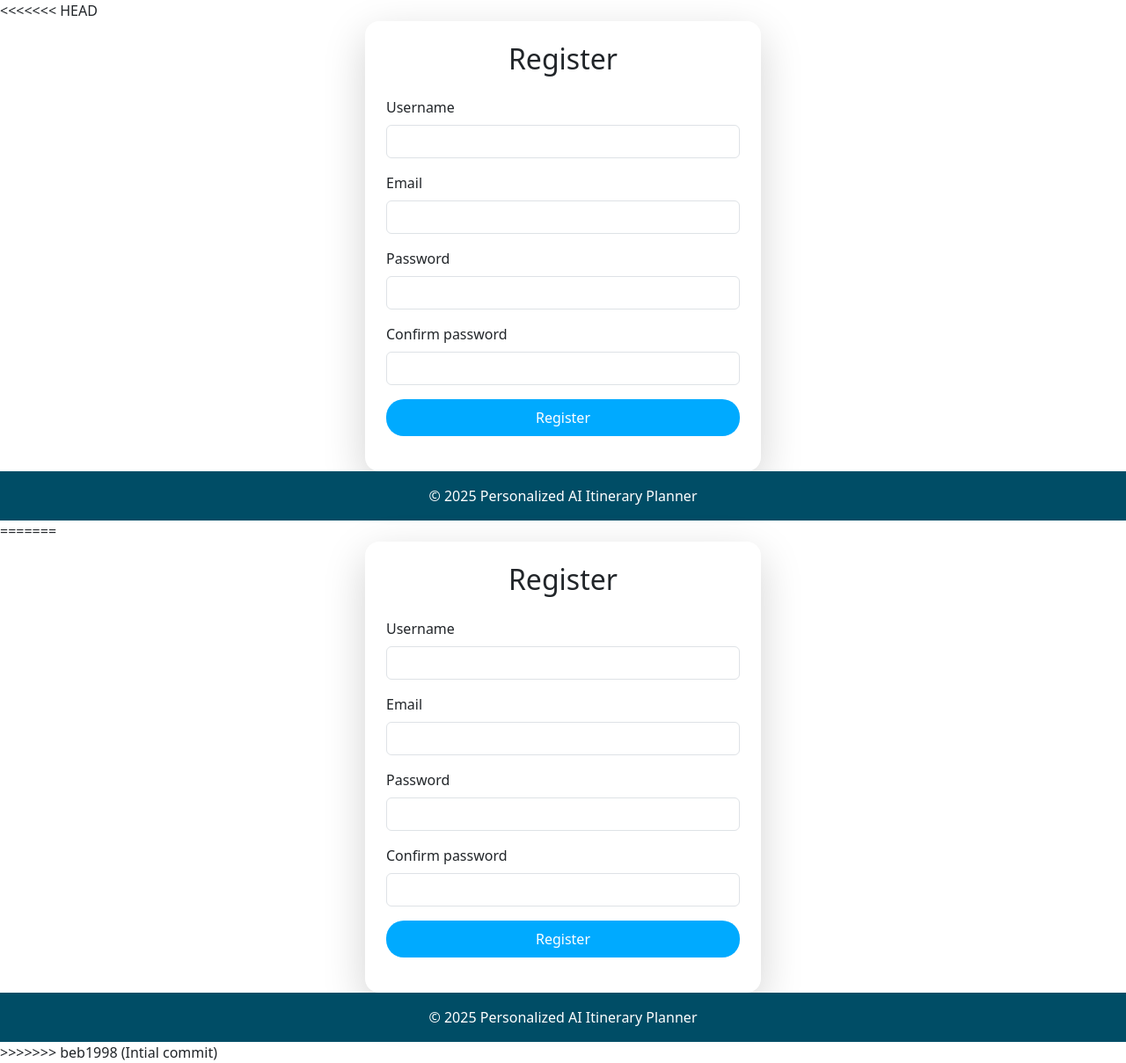
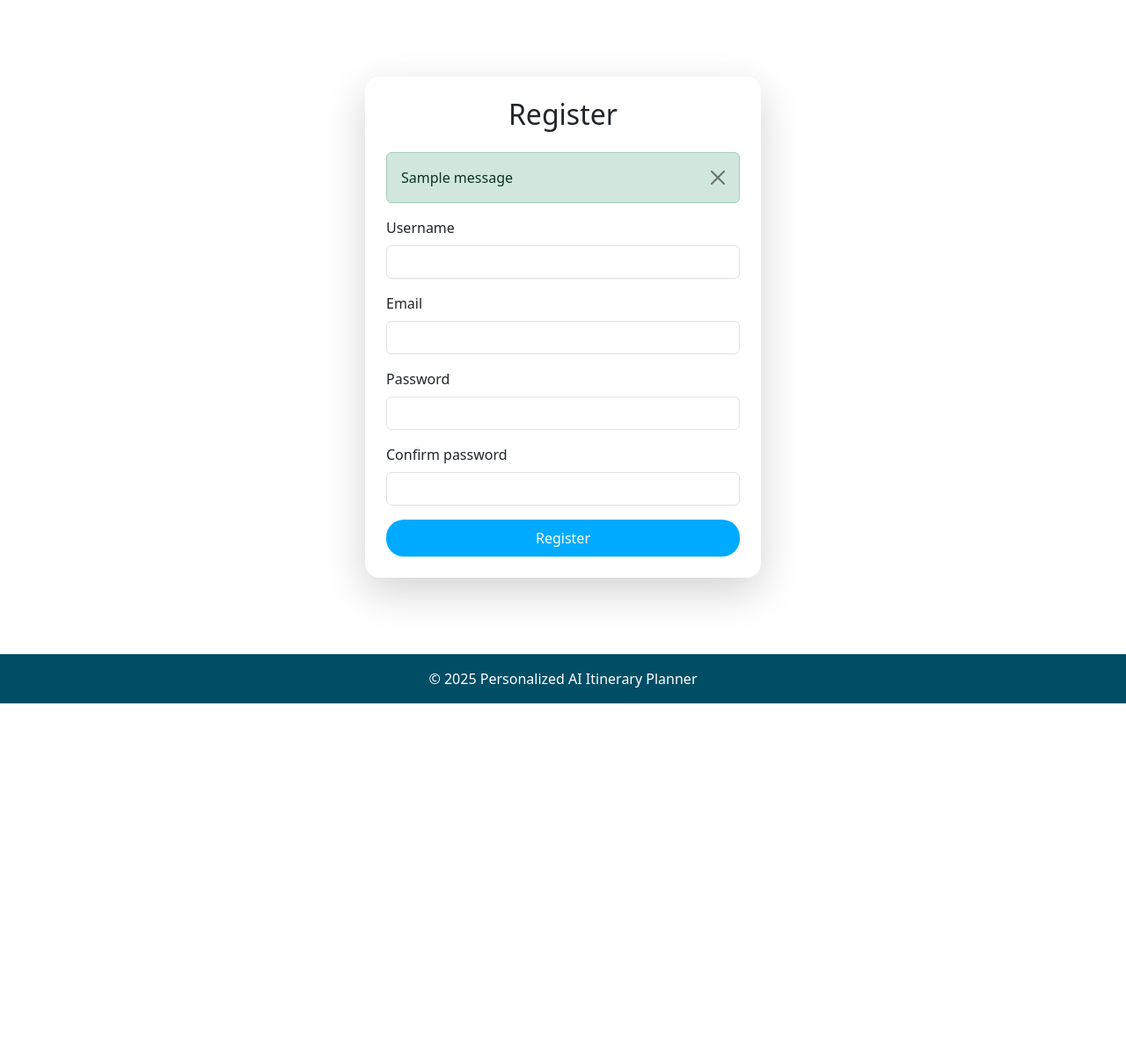
Before and after one commit to VictoriaNyam/AI_Itinerary_project, a Python web app: template app/templates/register.html in a window 1280 px wide. Shown: the whole page at 88% size. After the commit the page ends 800 px from the top, so only its background shows below. Run offline with Jinja, Linux system fonts and the light colour scheme; the template is opened without the code that fills it, so the values that code supplies are empty, except form fields; one stand-in notice (Sample message) is shown; form fields are guessed from the names that the template uses.

Commit message:
Update register.html

```diff
--- a/app/templates/register.html
+++ b/app/templates/register.html
@@ -1,4 +1,3 @@
-<<<<<<< HEAD
 <!-- app/templates/register.html -->
 <!DOCTYPE html>
 <html lang="en">
@@ -21,6 +20,18 @@
 
       <!-- Page Heading -->
       <h2 class="mb-4 text-center">Register</h2>
+
+      <!-- Flash Messages -->
+      {% with messages = get_flashed_messages(with_categories=true) %}
+        {% if messages %}
+          {% for category, message in messages %}
+            <div class="alert alert-{{ category }} alert-dismissible fade show" role="alert">
+              {{ message }}
+              <button type="button" class="btn-close" data-bs-dismiss="alert" aria-label="Close"></button>
+            </div>
+          {% endfor %}
+        {% endif %}
+      {% endwith %}
 
       <!-- Registration Form -->
       <form method="POST" action="{{ url_for('main.register') }}">
@@ -69,75 +80,3 @@
   <script src="https://cdn.jsdelivr.net/npm/bootstrap@5.3.0/dist/js/bootstrap.bundle.min.js"></script>
 </body>
 </html>
-=======
-<!-- app/templates/register.html -->
-<!DOCTYPE html>
-<html lang="en">
-<head>
-  <meta charset="UTF-8">
-  <meta name="viewport" content="width=device-width, initial-scale=1.0">
-  <title>Register</title>
-
-  <!-- Bootstrap CSS -->
-  <link href="https://cdn.jsdelivr.net/npm/bootstrap@5.3.0/dist/css/bootstrap.min.css" rel="stylesheet">
-
-  <!-- Link to shared custom style.css -->
-  <link rel="stylesheet" href="{{ url_for('static', filename='style.css') }}">
-</head>
-<body class="d-flex flex-column min-vh-100">
-
-  <!-- Registration Form Container -->
-  <div class="container d-flex justify-content-center align-items-center flex-grow-1">
-    <div class="form-box p-4 shadow-lg rounded-4 w-100" style="max-width: 450px;">
-
-      <!-- Page Heading -->
-      <h2 class="mb-4 text-center">Register</h2>
-
-      <!-- Registration Form -->
-      <form method="POST" action="{{ url_for('main.register') }}">
-        {{ form.hidden_tag() }}  <!-- Hidden CSRF token -->
-
-        <!-- Username Field -->
-        <div class="mb-3">
-          {{ form.username.label(class="form-label") }}
-          {{ form.username(class="form-control") }}
-        </div>
-
-        <!-- Email Field -->
-        <div class="mb-3">
-          {{ form.email.label(class="form-label") }}
-          {{ form.email(class="form-control") }}
-        </div>
-
-        <!-- Password Field -->
-        <div class="mb-3">
-          {{ form.password.label(class="form-label") }}
-          {{ form.password(class="form-control") }}
-        </div>
-
-        <!-- Confirm Password Field -->
-        <div class="mb-3">
-          {{ form.confirm_password.label(class="form-label") }}
-          {{ form.confirm_password(class="form-control") }}
-        </div>
-
-        <!-- Submit Button -->
-        <div class="d-grid">
-          <button type="submit" class="btn btn-custom">Register</button>
-        </div>
-      </form>
-    </div>
-  </div>
-
-  <!-- Footer -->
-  <footer class="footer text-center py-3 mt-auto">
-    <div class="container">
-      <p class="mb-0">© 2025 Personalized AI Itinerary Planner</p>
-    </div>
-  </footer>
-
-  <!-- Bootstrap Bundle JS -->
-  <script src="https://cdn.jsdelivr.net/npm/bootstrap@5.3.0/dist/js/bootstrap.bundle.min.js"></script>
-</body>
-</html>
->>>>>>> beb1998 (Intial commit)
```
